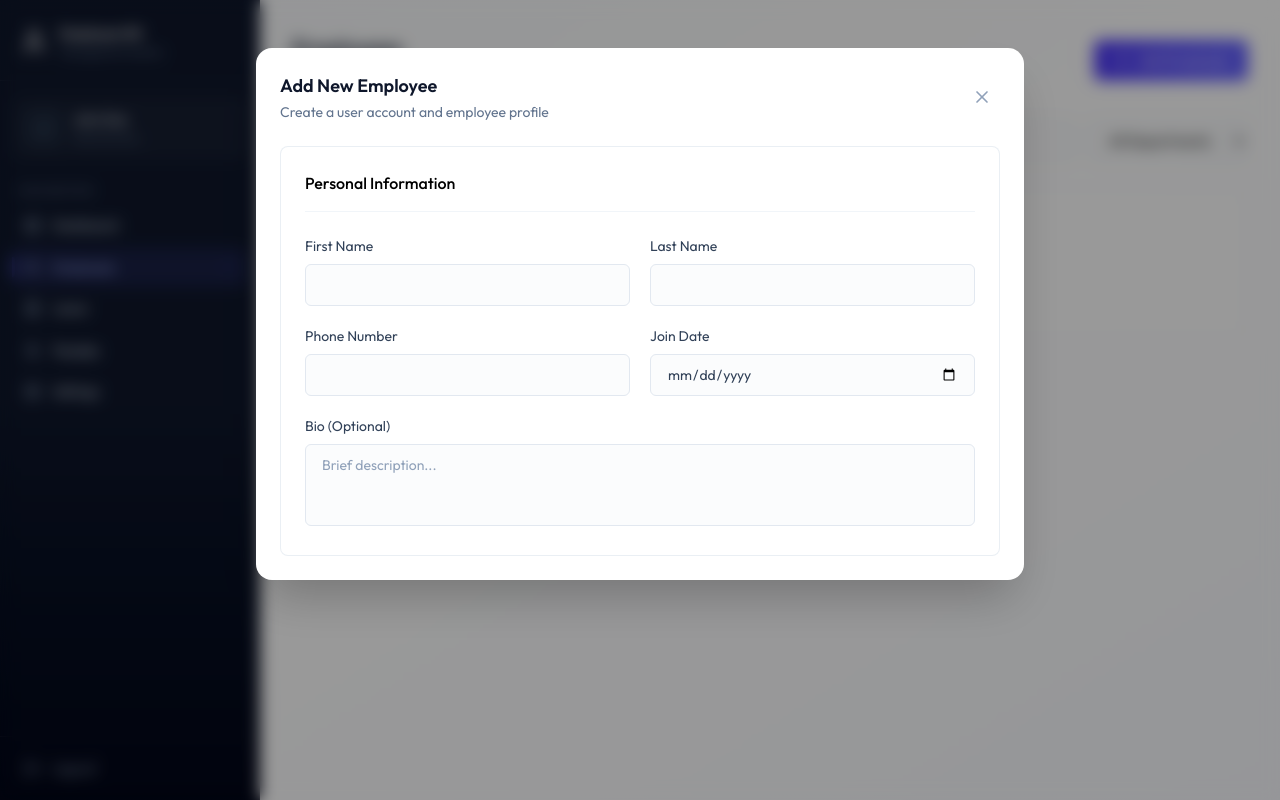
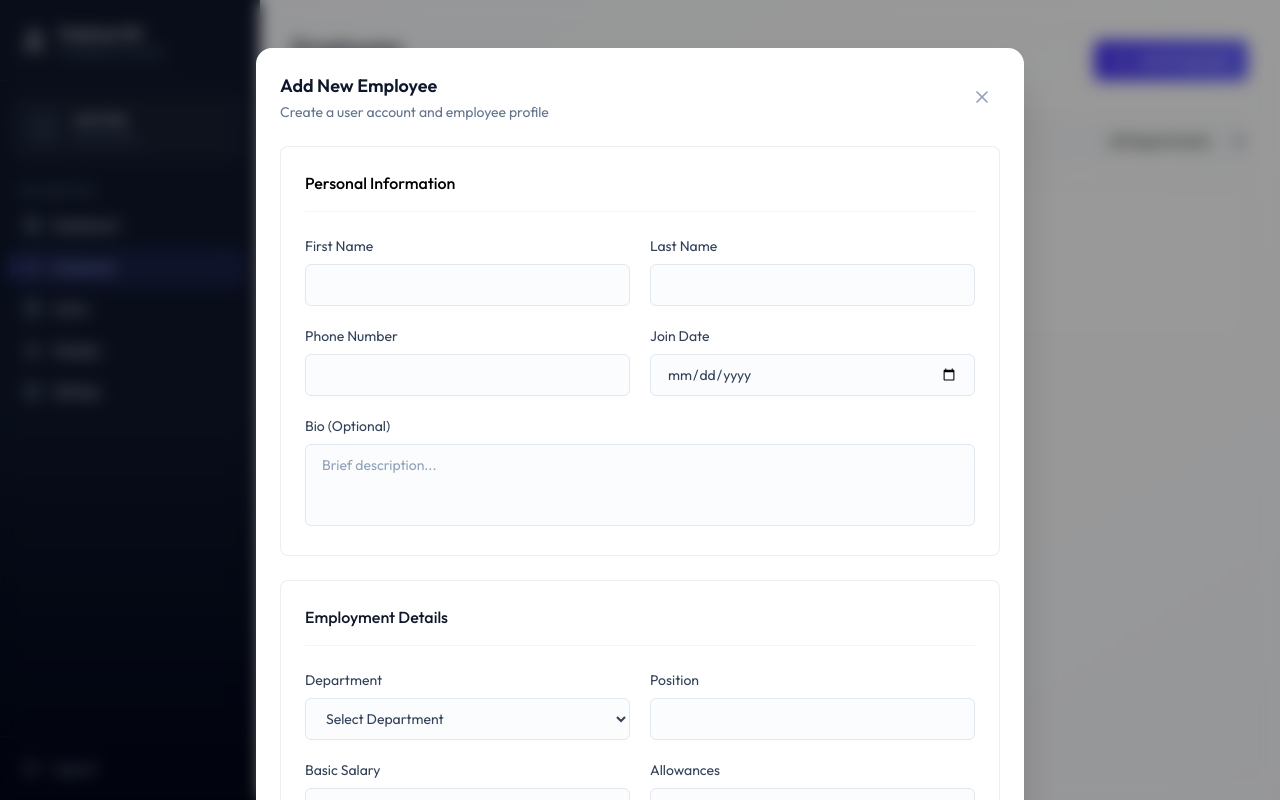
Before and after one commit to Shakithyanshaw/FULLSTACK-Employee-Management-System, a React (Vite) app in the folder client/: page /employees in a window 1280 px wide. Both pictures are taken after typing "Sample" into the empty fields and a click on the button "Add Employee". Built offline with nearby package versions, Linux system fonts and the light colour scheme.

Commit message:
feat: add employment details section to EmployeeForm for department, position, salary, and allowances

```diff
--- a/client/src/components/EmployeeForm.jsx
+++ b/client/src/components/EmployeeForm.jsx
@@ -1,5 +1,6 @@
 import { useState } from 'react';
 import { useNavigate } from 'react-router-dom';
+import { DEPARTMENTS } from '../assets/assets';
 
 const EmployeeForm = ({ initialData, onSuccess, onCancel }) => {
   const navigate = useNavigate();
@@ -65,6 +66,84 @@ const EmployeeForm = ({ initialData, onSuccess, onCancel }) => {
           </div>
         </div>
       </div>
+      {/* Employment Details */}
+      <div className="card p-5 sm:p-6">
+        <h3 className="text-base font-medium text-slate-900 mb-6 pb-4 border-b border-slate-100">
+          Employment Details
+        </h3>
+        <div className="grid grid-cols-1 sm:grid-cols-2 gap-5 text-sm text-slate-700">
+          <div>
+            <label className="block mb-2">Department</label>
+            <select
+              name="department"
+              defaultValue={initialData?.department || ''}
+            >
+              <option value="">Select Department</option>
+              {DEPARTMENTS.map((deptName) => (
+                <option key={deptName} value={deptName}>
+                  {deptName}
+                </option>
+              ))}
+            </select>
+          </div>
+          <div>
+            <label className="block mb-2">Position</label>
+            <input
+              name="position"
+              required
+              defaultValue={initialData?.position}
+            />
+          </div>
+          <div>
+            <label className="block mb-2">Basic Salary</label>
+            <input
+              type="number"
+              name="basicSalary"
+              required
+              min="0"
+              step="0.01"
+              defaultValue={initialData?.basicSalary || 0}
+            />
+          </div>
+          <div>
+            <label className="block mb-2">Allowances</label>
+            <input
+              type="number"
+              name="allowances"
+              min="0"
+              step="0.01"
+              required
+              defaultValue={initialData?.allowances || 0}
+            />
+          </div>
+          <div>
+            <label className="block mb-2">Deductions</label>
+            <input
+              type="number"
+              name="deductions"
+              min="0"
+              step="0.01"
+              required
+              defaultValue={initialData?.deductions || 0}
+            />
+          </div>
+          {isEditMode && (
+            <div>
+              <label className="block mb-2">Status</label>
+              <select
+                name="employmentStatus"
+                defaultValue={initialData?.employmentStatus}
+              >
+                <option value="ACTIVE">Active</option>
+                <option value="INACTIVE">Inactive</option>
+              </select>
+            </div>
+          )}
+        </div>
+      </div>
+      {/* Account Setup */}
+
+      {/* Buttons */}
     </form>
   );
 };
```
